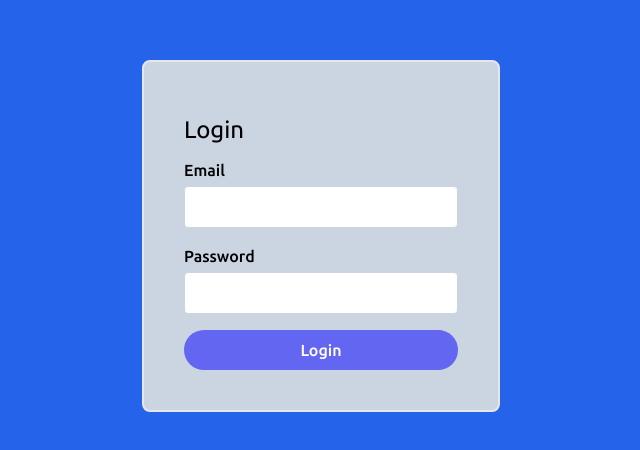
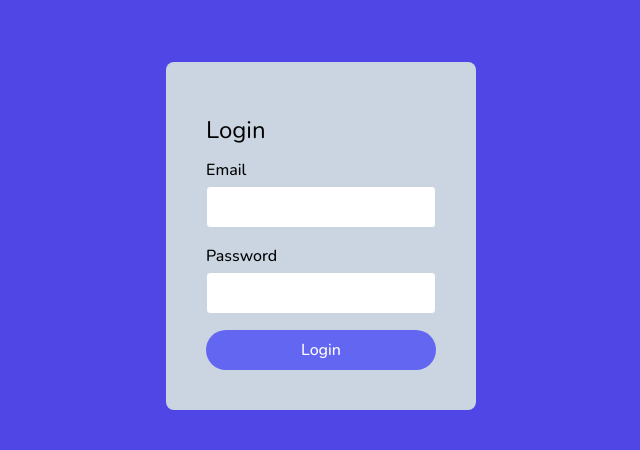
Before and after one commit to devAbhisheksaini/PaymentTracking_Frontend, a React (Vite) app in the folder paymentTracking/: page /login in a window 1280 px wide. Shown: the part 164-614 px from the top of the page, without its empty margins (319-959 px from the left). Built offline with nearby package versions, Linux system fonts and the light colour scheme.

Commit message:
Working on the theme

```diff
--- a/paymentTracking/src/components/LeftMenu.jsx
+++ b/paymentTracking/src/components/LeftMenu.jsx
@@ -14,7 +14,7 @@ function LeftMenu({ layoutHandler, showMenu }) {
     <>
       <nav className="h-screen fixed top-0 left-0 w-48 bg-indigo-600 px-4 py-6 ">
       { showMenu && (
-          <RiMenuUnfold4Line className='text-3xl cursor-pointer'
+          <RiMenuUnfold4Line className='text-3xl cursor-pointer text-white'
           onClick={layoutHandler} />
       )}
         {/* Menu Items */}
--- a/paymentTracking/src/pages/Login.jsx
+++ b/paymentTracking/src/pages/Login.jsx
@@ -35,8 +35,8 @@ export default function Login() {
 
   return (
     <div>
-      <div className="login bg-blue-600 h-screen flex justify-center items-center">
-        <div className="login-container border-2 bg-slate-300 p-10 rounded-lg">
+      <div className="login bg-indigo-600 h-screen flex justify-center items-center">
+        <div className="login-container bg-slate-300 p-10 rounded-lg">
           <h1 className="text-2xl py-3">Login</h1>
           <form onSubmit={handleSubmit}>
             <div className="mb-4">
--- a/paymentTracking/tailwind.config.js
+++ b/paymentTracking/tailwind.config.js
@@ -7,7 +7,7 @@ export default {
   theme: {
     extend: {
       fontFamily: {
-        sans: ["Ubuntu","Roboto", "Open-sans", "Montserrat", "Roboto Condesed", "Oswald","Nunito"],
+        sans: ["Nunito","Ubuntu", "Roboto", "Open Sans", "sans-serif"],
       },
     },
   },
```
